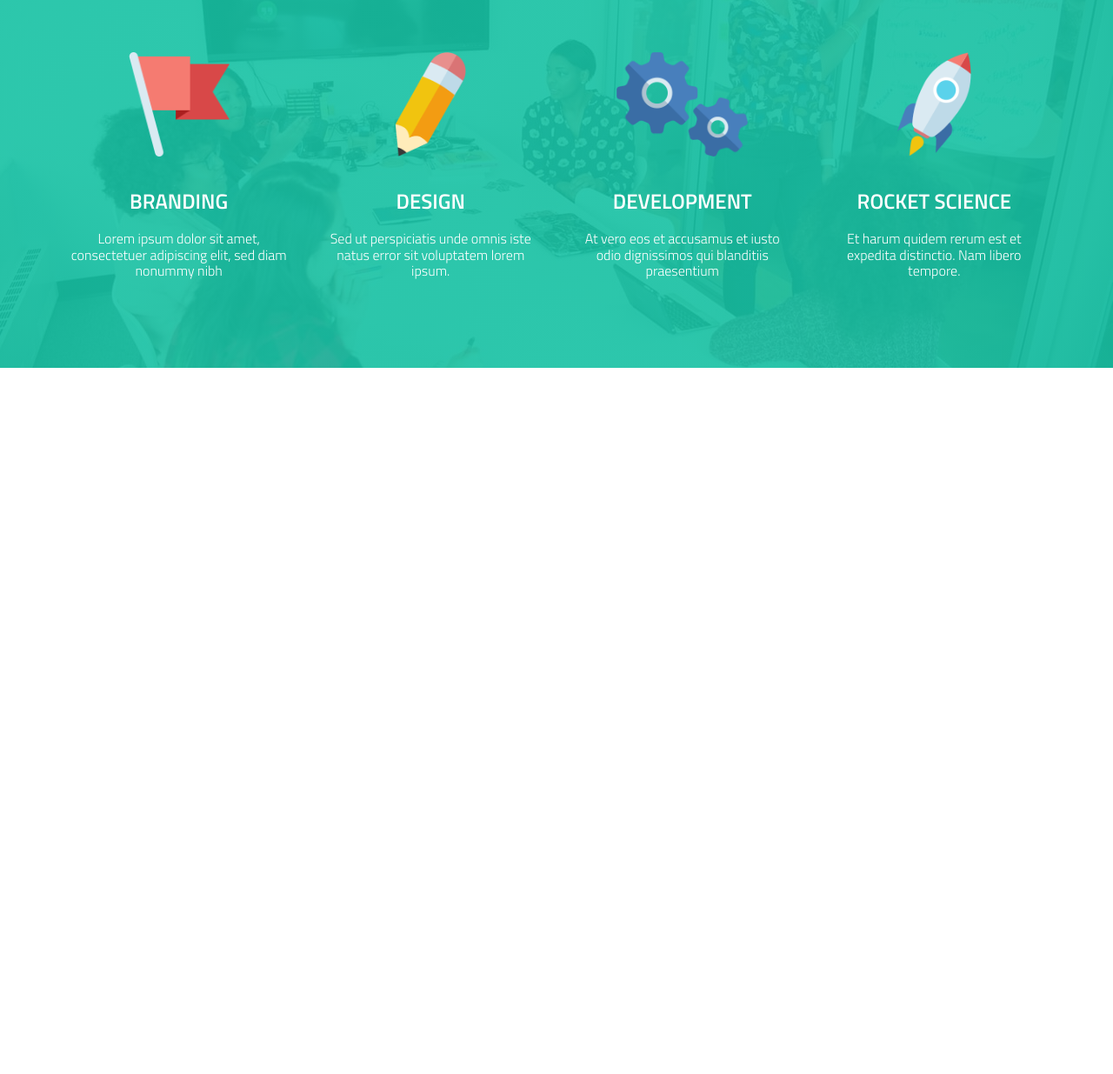
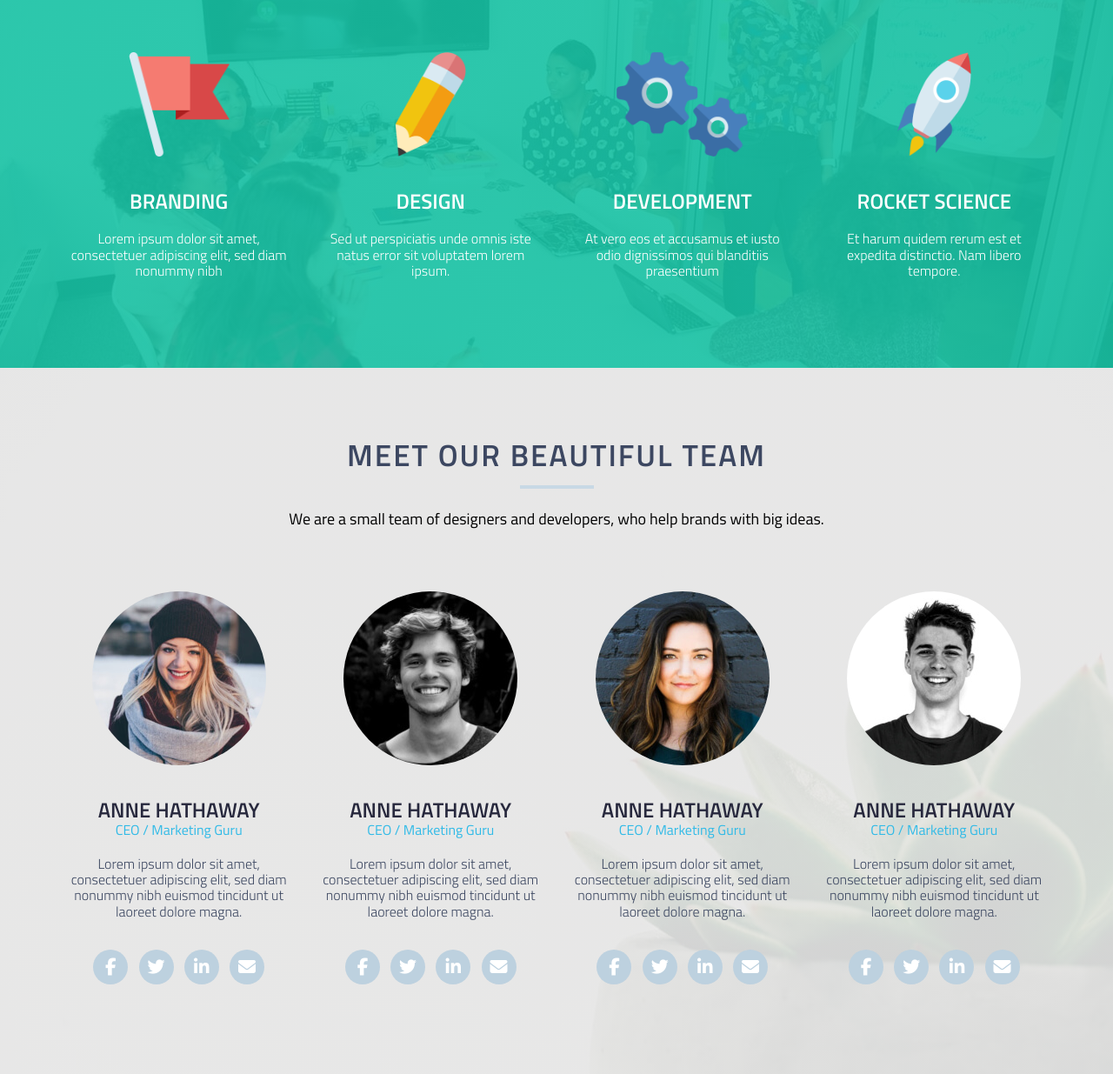
Before and after one commit to Abir-Hasan-GUB/cuda, a plain HTML site: page index.html in a window 1280 px wide. Shown: the part 907-2142 px from the top of the page at 87% size. Before the commit the page ends 1330 px from the top, so only its background shows below. Drawn offline with Linux system fonts and the light colour scheme.

Commit message:
Team section done

```diff
--- a/index.html
+++ b/index.html
@@ -86,6 +86,81 @@
     <!-- ---------------- END SERVICE SECTION ------------------ -->
 
 
+    <!-- ---------------- START TEAM SECTION ------------------ -->
+
+    <section class="team-section clearFix">
+        <div class="row">
+            <h2>MEET OUR BEAUTIFUL TEAM</h2>
+            <p class="little-description">We are a small team of designers and developers, who help brands with big
+                ideas.</p>
+        </div>
+        <div class="row">
+            <div class="col span_1_of_4 box">
+                <img src="resources/img/1.jpg" alt="team-meamber" class="team-meamber">
+                <h3>ANNE HATHAWAY</h3>
+                <span class="role">CEO / Marketing Guru</span>
+                <p>Lorem ipsum dolor sit amet, consectetuer adipiscing elit, sed diam nonummy nibh euismod tincidunt ut
+                    laoreet dolore magna.</p>
+                <div class="social-link">
+                    <ul>
+                        <li><a href="#" class="socialIcon"><i class="fab fa-facebook-f"></i></a></li>
+                        <li><a href="#" class="socialIcon"><i class="fab fa-twitter"></i></a></li>
+                        <li><a href="#" class="socialIcon"><i class="fab fa-linkedin-in"></i></a></li>
+                        <li><a href="#" class="socialIcon"><i class="fas fa-envelope"></i></a></li>
+                    </ul>
+                </div>
+            </div>
+            <div class="col span_1_of_4 box">
+                <img src="resources/img/2.jpg" alt="team-meamber" class="team-meamber">
+                <h3>ANNE HATHAWAY</h3>
+                <span class="role">CEO / Marketing Guru</span>
+                <p>Lorem ipsum dolor sit amet, consectetuer adipiscing elit, sed diam nonummy nibh euismod tincidunt ut
+                    laoreet dolore magna.</p>
+                <div class="social-link">
+                    <ul>
+                        <li><a href="#" class="socialIcon"><i class="fab fa-facebook-f"></i></a></li>
+                        <li><a href="#" class="socialIcon"><i class="fab fa-twitter"></i></a></li>
+                        <li><a href="#" class="socialIcon"><i class="fab fa-linkedin-in"></i></a></li>
+                        <li><a href="#" class="socialIcon"><i class="fas fa-envelope"></i></a></li>
+                    </ul>
+                </div>
+            </div>
+            <div class="col span_1_of_4 box">
+                <img src="resources/img/3.jpg" alt="team-meamber" class="team-meamber">
+                <h3>ANNE HATHAWAY</h3>
+                <span class="role">CEO / Marketing Guru</span>
+                <p>Lorem ipsum dolor sit amet, consectetuer adipiscing elit, sed diam nonummy nibh euismod tincidunt ut
+                    laoreet dolore magna.</p>
+                <div class="social-link">
+                    <ul>
+                        <li><a href="#" class="socialIcon"><i class="fab fa-facebook-f"></i></a></li>
+                        <li><a href="#" class="socialIcon"><i class="fab fa-twitter"></i></a></li>
+                        <li><a href="#" class="socialIcon"><i class="fab fa-linkedin-in"></i></a></li>
+                        <li><a href="#" class="socialIcon"><i class="fas fa-envelope"></i></a></li>
+                    </ul>
+                </div>
+            </div>
+            <div class="col span_1_of_4 box">
+                <img src="resources/img/4.jpg" alt="team-meamber" class="team-meamber">
+                <h3>ANNE HATHAWAY</h3>
+                <span class="role">CEO / Marketing Guru</span>
+                <p>Lorem ipsum dolor sit amet, consectetuer adipiscing elit, sed diam nonummy nibh euismod tincidunt ut
+                    laoreet dolore magna.</p>
+                <div class="social-link">
+                    <ul>
+                        <li><a href="#" class="socialIcon"><i class="fab fa-facebook-f"></i></a></li>
+                        <li><a href="#" class="socialIcon"><i class="fab fa-twitter"></i></a></li>
+                        <li><a href="#" class="socialIcon"><i class="fab fa-linkedin-in"></i></a></li>
+                        <li><a href="#" class="socialIcon"><i class="fas fa-envelope"></i></a></li>
+                    </ul>
+                </div>
+            </div>
+        </div>
+    </section>
+
+    <!-- ---------------- END TEAM SECTION ------------------ -->
+
+
     <!-- ---------------- External JS ---------------- -->
     <script src="vendors/js/html5shiv.min.js"></script>
     <script src="vendors/js/respond.min.js"></script>
--- a/resources/css/style.css
+++ b/resources/css/style.css
@@ -177,3 +177,66 @@ header{
     margin-top: 4.5rem;
     margin-bottom: 3.5rem;
 }
+
+/* ======================== */
+/* TEAM SECTION */
+/* ======================== */
+.team-section{
+    background: linear-gradient(rgba(231, 231, 231,.9),rgba(231, 231, 231,.9)),url('img/team-bg.jpg');
+    background-repeat: no-repeat;
+    background-size: cover;
+    background-position: center top;
+    background-attachment: fixed;
+    position: relative;
+    text-align: center;
+}
+.team-section h2{
+    color: #3c4761;
+}
+.team-section h2::after{
+    background: #c8d9e5;
+}
+.team-meamber{
+    margin-top: 4.5rem;
+    margin-bottom: 3.5rem;
+    height: 20rem;
+    width: 20rem;
+    border-radius: 50%;
+}
+.team-section h3{
+    color: #27283d;
+}
+.role{
+    color: #30bae7;
+    font-size: 1.6rem;
+    text-transform: capitalize;
+    margin-top: 1rem;
+}
+.team-section .box p{
+    color: #3c4761;
+}
+.social-link{
+   margin-top: 3.5rem;
+}
+.social-link ul li{
+    display: inline-block;
+    margin: 0 .5rem;
+}
+.social-link .socialIcon{
+    color: #fff;
+}
+.social-link .socialIcon i::before{
+    height: 2rem;
+    width: 2rem;
+    border-radius: 50%;
+    background: #bdd1df;
+    display: inline-block;
+    padding: 1rem;
+    font-size: 2rem;
+    line-height: 2rem;
+    transition: .5s;
+}
+.social-link .socialIcon:hover i::before{
+    background: #393939;
+    transform: rotate(360deg);
+}
```
